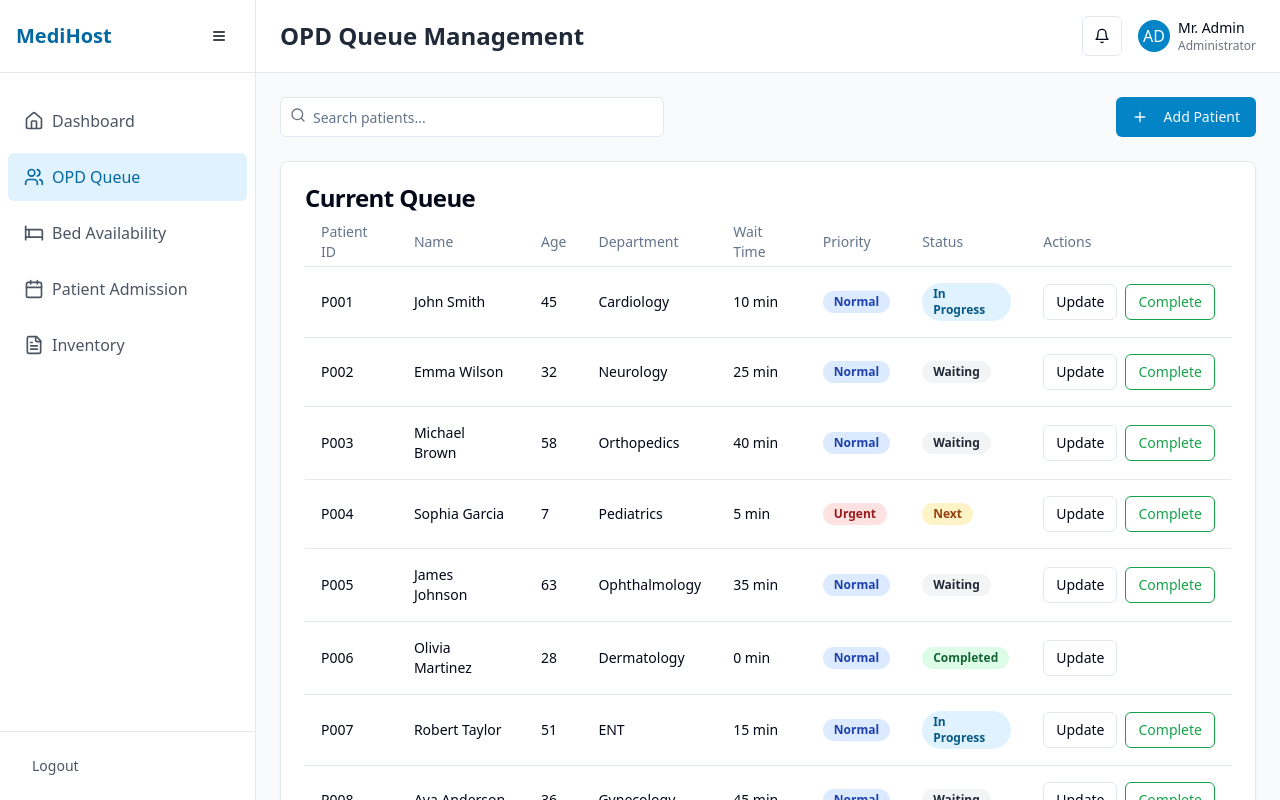
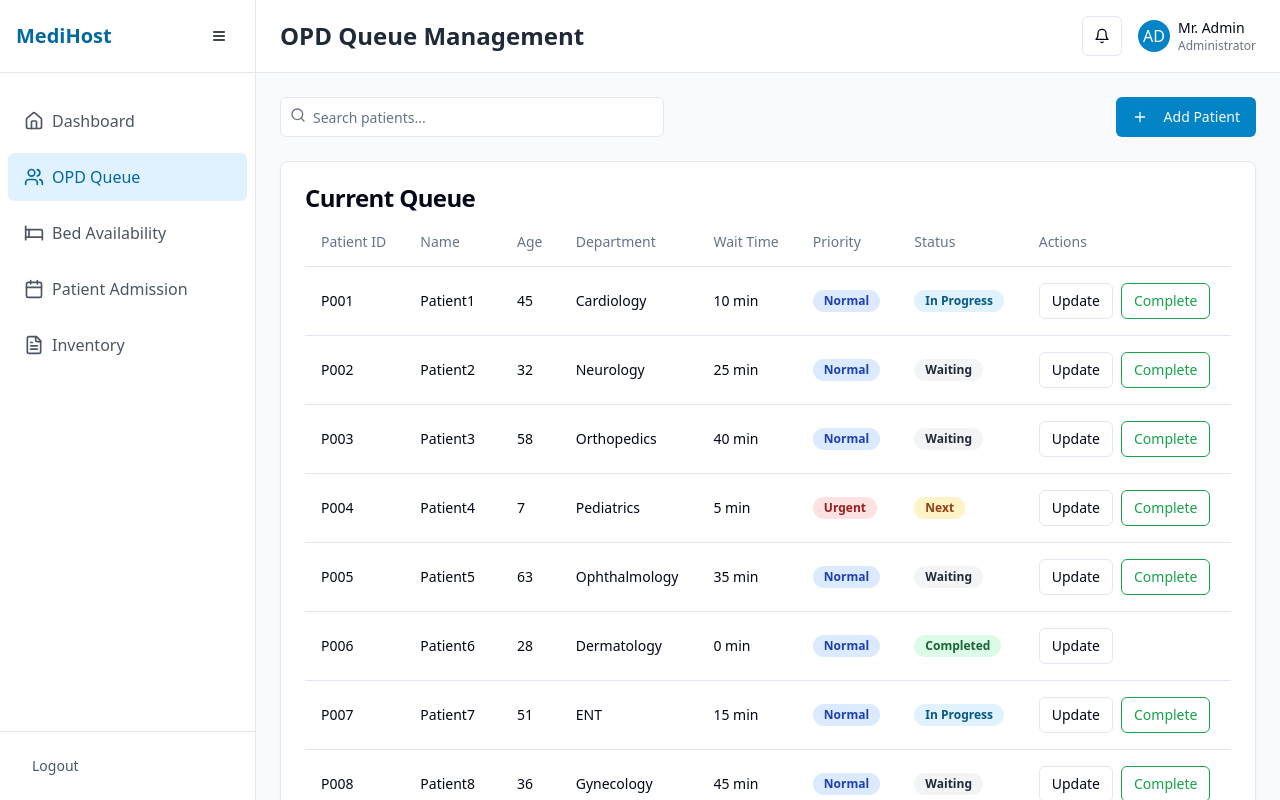
Before and after one commit to SouvikSarkar080505/college-project, a React (Vite) app: page /opd-queue in a window 1280 px wide. Built offline with nearby package versions, Linux system fonts and the light colour scheme.

Commit message:
Update OPDQueue.tsx

```diff
--- a/src/pages/OPDQueue.tsx
+++ b/src/pages/OPDQueue.tsx
@@ -11,18 +11,18 @@ import { Badge } from "@/components/ui/badge";
 export default function OPDQueue() {
   const [searchQuery, setSearchQuery] = useState("");
 
-  // Mock patient queue data
+
   const initialPatients = [
-    { id: "P001", name: "John Smith", age: 45, department: "Cardiology", status: "In Progress", waitTime: "10 min", priority: "Normal" },
-    { id: "P002", name: "Emma Wilson", age: 32, department: "Neurology", status: "Waiting", waitTime: "25 min", priority: "Normal" },
-    { id: "P003", name: "Michael Brown", age: 58, department: "Orthopedics", status: "Waiting", waitTime: "40 min", priority: "Normal" },
-    { id: "P004", name: "Sophia Garcia", age: 7, department: "Pediatrics", status: "Next", waitTime: "5 min", priority: "Urgent" },
-    { id: "P005", name: "James Johnson", age: 63, department: "Ophthalmology", status: "Waiting", waitTime: "35 min", priority: "Normal" },
-    { id: "P006", name: "Olivia Martinez", age: 28, department: "Dermatology", status: "Completed", waitTime: "0 min", priority: "Normal" },
-    { id: "P007", name: "Robert Taylor", age: 51, department: "ENT", status: "In Progress", waitTime: "15 min", priority: "Normal" },
-    { id: "P008", name: "Ava Anderson", age: 36, department: "Gynecology", status: "Waiting", waitTime: "45 min", priority: "Normal" },
-    { id: "P009", name: "William Thomas", age: 42, department: "Urology", status: "Waiting", waitTime: "50 min", priority: "Normal" },
-    { id: "P010", name: "Isabella White", age: 9, department: "Pediatrics", status: "Waiting", waitTime: "30 min", priority: "High" },
+    { id: "P001", name: "Patient1", age: 45, department: "Cardiology", status: "In Progress", waitTime: "10 min", priority: "Normal" },
+    { id: "P002", name: "Patient2", age: 32, department: "Neurology", status: "Waiting", waitTime: "25 min", priority: "Normal" },
+    { id: "P003", name: "Patient3", age: 58, department: "Orthopedics", status: "Waiting", waitTime: "40 min", priority: "Normal" },
+    { id: "P004", name: "Patient4", age: 7, department: "Pediatrics", status: "Next", waitTime: "5 min", priority: "Urgent" },
+    { id: "P005", name: "Patient5", age: 63, department: "Ophthalmology", status: "Waiting", waitTime: "35 min", priority: "Normal" },
+    { id: "P006", name: "Patient6", age: 28, department: "Dermatology", status: "Completed", waitTime: "0 min", priority: "Normal" },
+    { id: "P007", name: "Patient7", age: 51, department: "ENT", status: "In Progress", waitTime: "15 min", priority: "Normal" },
+    { id: "P008", name: "Patient8", age: 36, department: "Gynecology", status: "Waiting", waitTime: "45 min", priority: "Normal" },
+    { id: "P009", name: "Patient9", age: 42, department: "Urology", status: "Waiting", waitTime: "50 min", priority: "Normal" },
+    { id: "P010", name: "Patient10", age: 9, department: "Pediatrics", status: "Waiting", waitTime: "30 min", priority: "High" },
   ];
 
   const [patients, setPatients] = useState(initialPatients);
```
